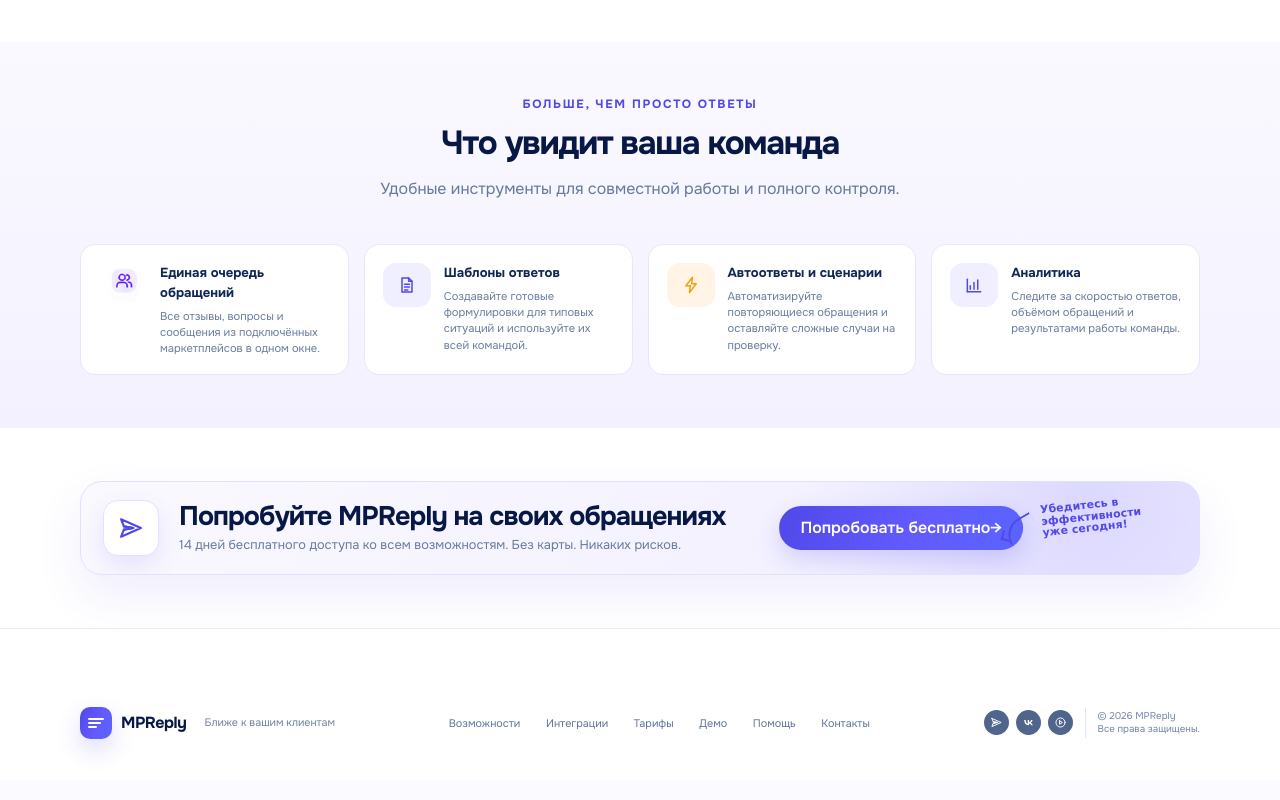
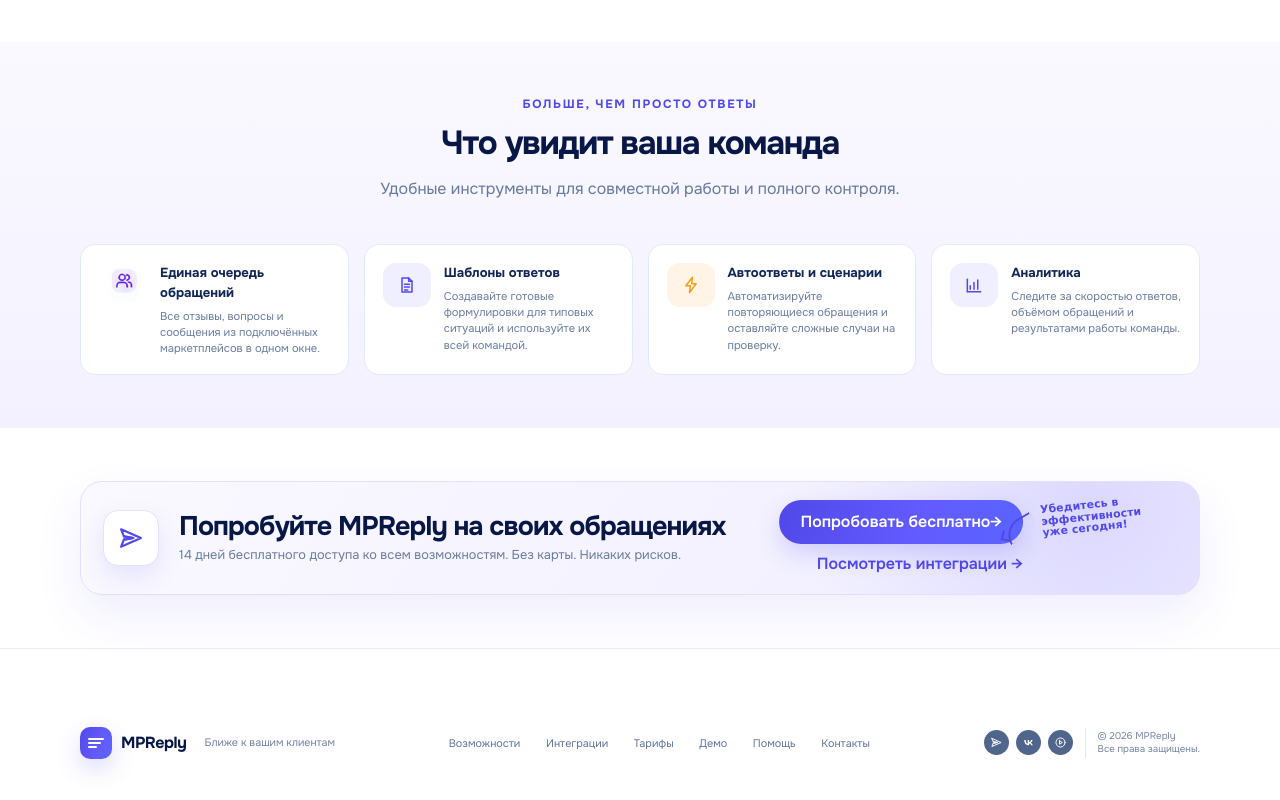
Before and after one commit to fedorovich-web/mpreply, a Next.js app in the folder apps/web/: page /demo in a window 1280 px wide. Shown: the part 2047-2847 px from the top of the page. Built offline with nearby package versions, Linux system fonts and the light colour scheme; no server answers.

Commit message:
feat(web): connect demo to marketplace integrations

```diff
--- a/apps/web/app/demo/page.tsx
+++ b/apps/web/app/demo/page.tsx
@@ -389,6 +389,9 @@ export default function DemoPage() {
                 <Link className="button button-primary" href="/auth/register?intent=connect-marketplace">
                   Попробовать бесплатно <span aria-hidden="true">→</span>
                 </Link>
+                <Link className="text-link" href="/marketplaces">
+                  Посмотреть интеграции →
+                </Link>
               </div>
               <span className="demo-cta-note" aria-hidden="true">
                 Убедитесь в эффективности
```
